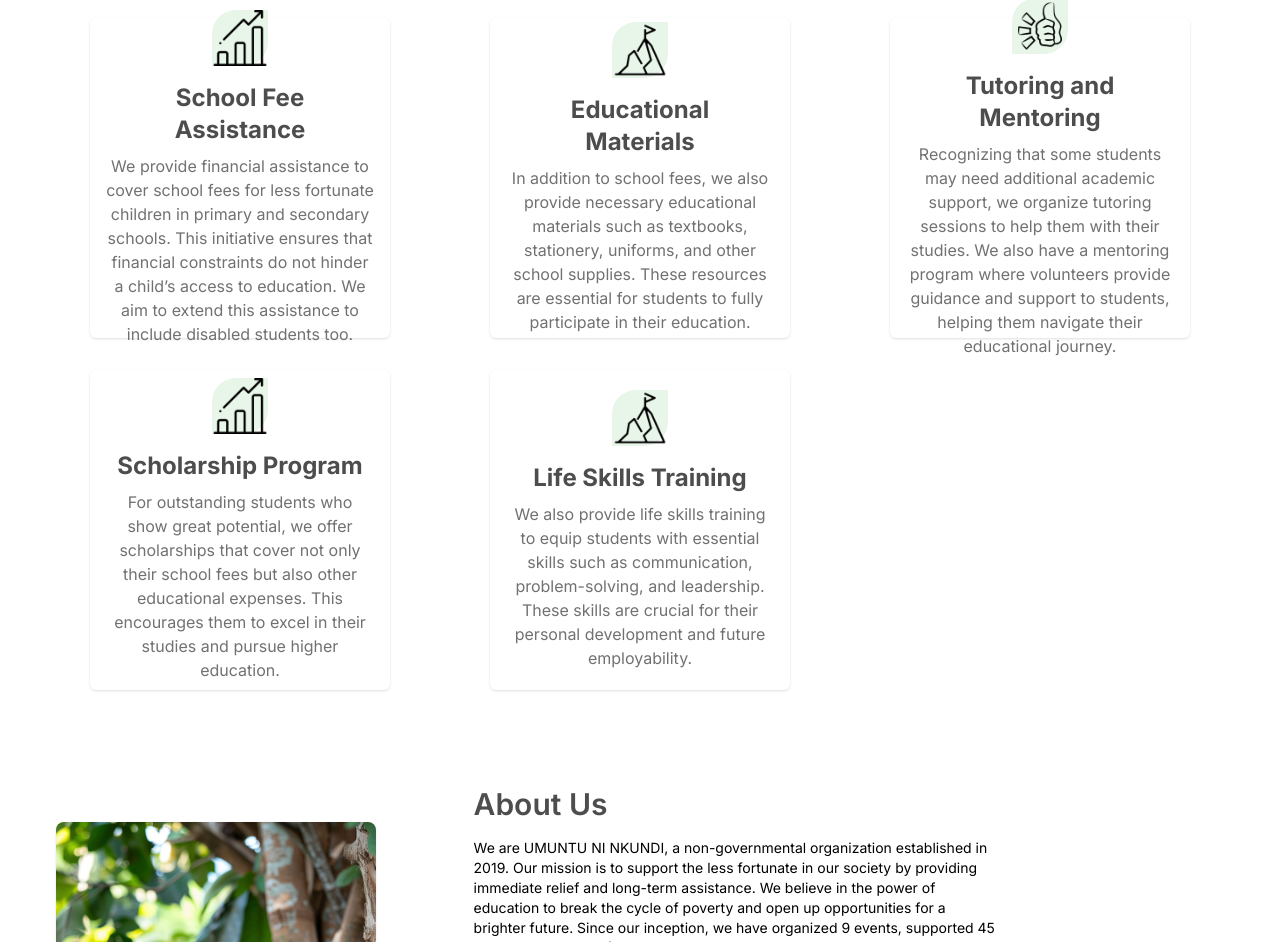
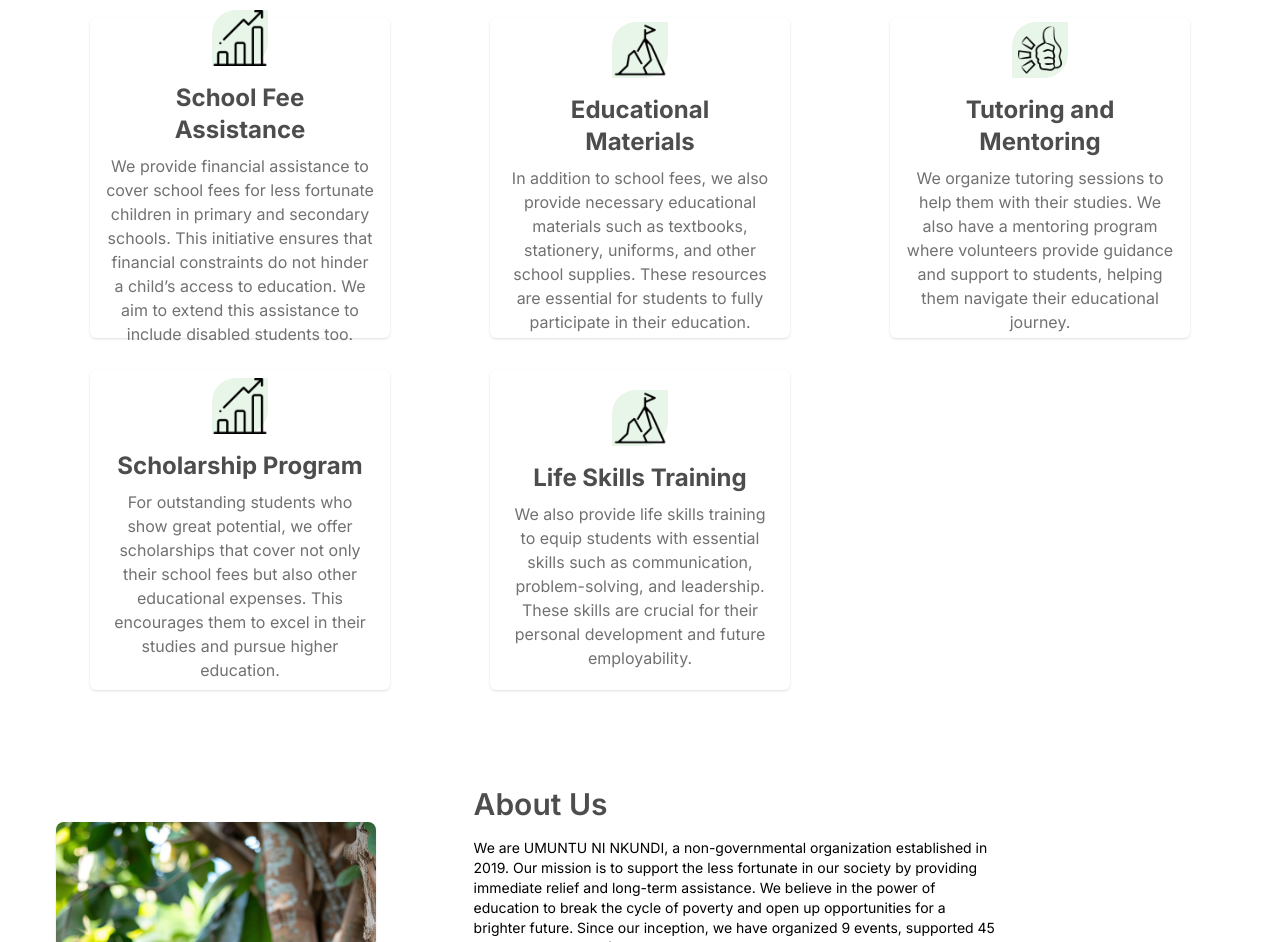
Before and after one commit to IMANISHIMWE21218/umuntu, a React (Vite) app: page / in a window 1280 px wide. Shown: the part 1074-2016 px from the top of the page. Built offline with nearby package versions, Linux system fonts and the light colour scheme.

Commit message:
Update Vision.jsx

```diff
--- a/src/components/Vision.jsx
+++ b/src/components/Vision.jsx
@@ -20,7 +20,7 @@ const Vision = () => {
                         {
                             id: 3,
                             title: "Tutoring and Mentoring",
-                            description: "Recognizing that some students may need additional academic support, we organize tutoring sessions to help them with their studies. We also have a mentoring program where volunteers provide guidance and support to students, helping them navigate their educational journey.",
+                            description: "We organize tutoring sessions to help them with their studies. We also have a mentoring program where volunteers provide guidance and support to students, helping them navigate their educational journey.",
                             image:v3
 
                         },
```
